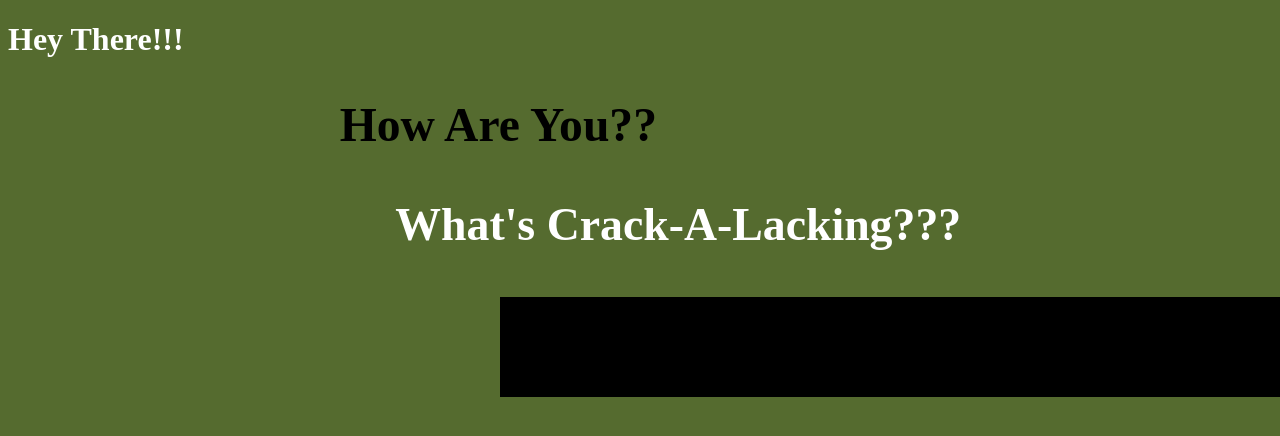
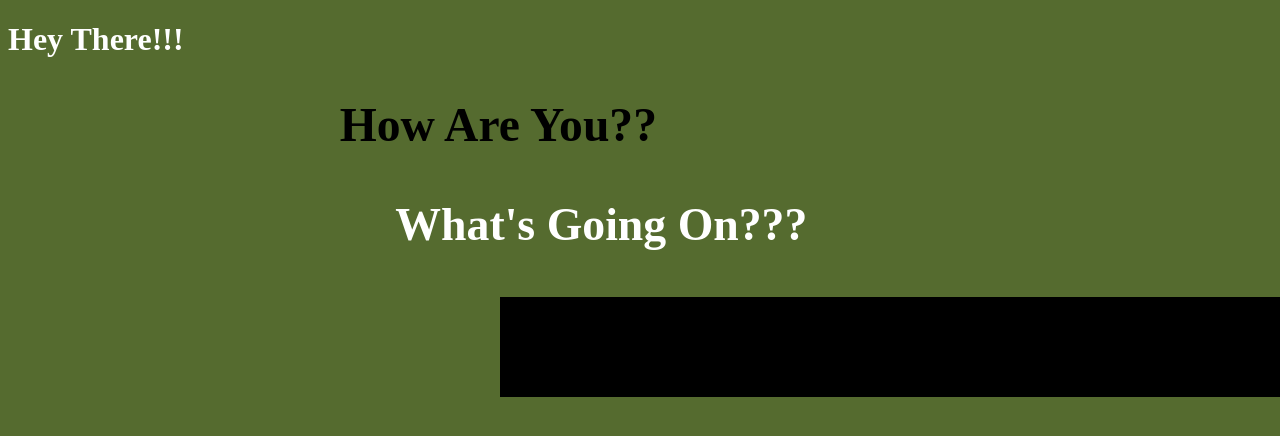
Before and after one commit to JCode777/slide-in, a plain HTML site: page index.html in a window 1280 px wide. Shown: the top 436 px of the page. Drawn offline with Linux system fonts and the light colour scheme.

Commit message:
changed h3 text

```diff
--- a/index.html
+++ b/index.html
@@ -10,7 +10,7 @@
 <body>
     <h1>Hey There!!!</h1>
     <h2>How Are You??</h2>
-    <h3>What's Crack-A-Lacking???</h3>
+    <h3>What's Going On???</h3>
     <div></div>
 </body>
 </html>
```
